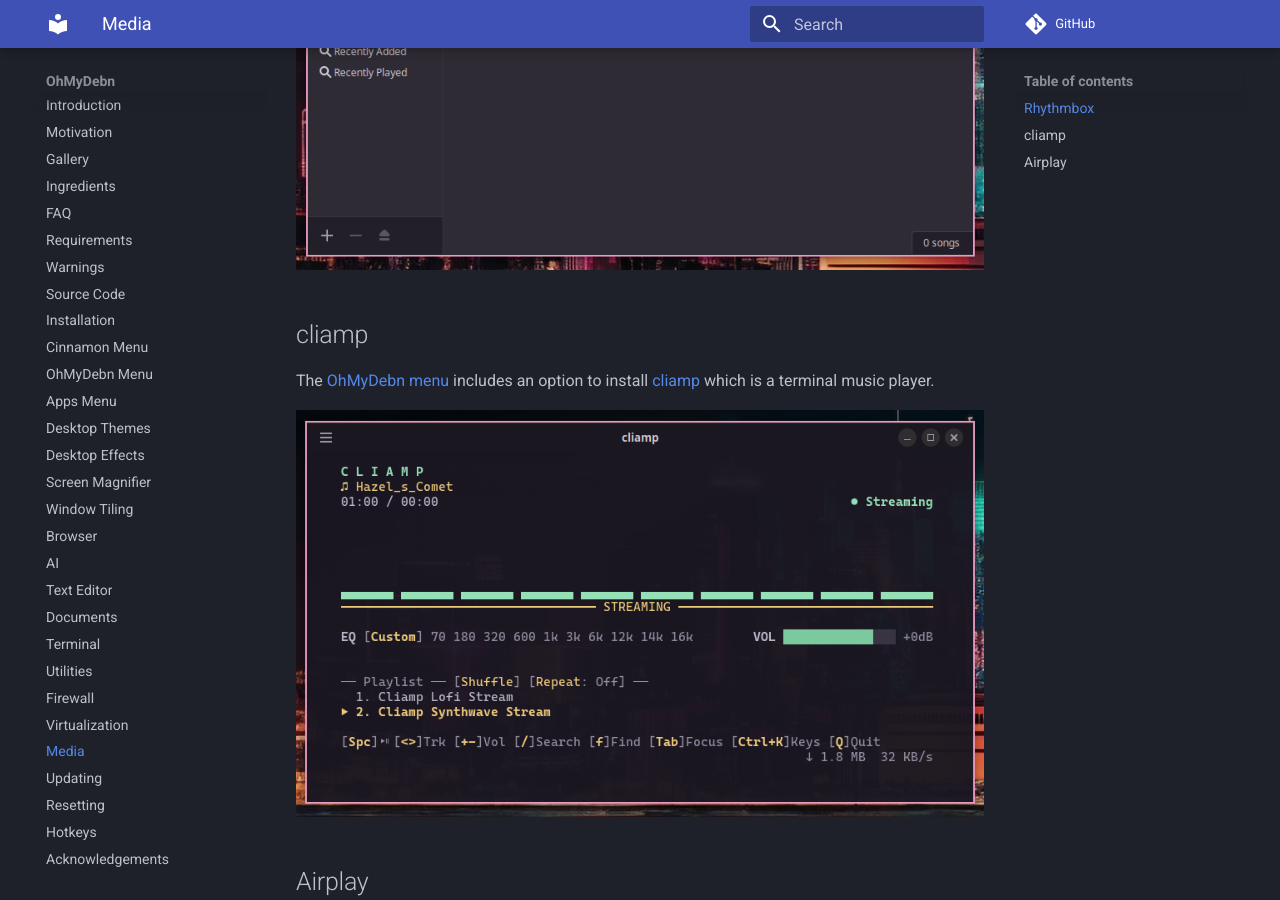
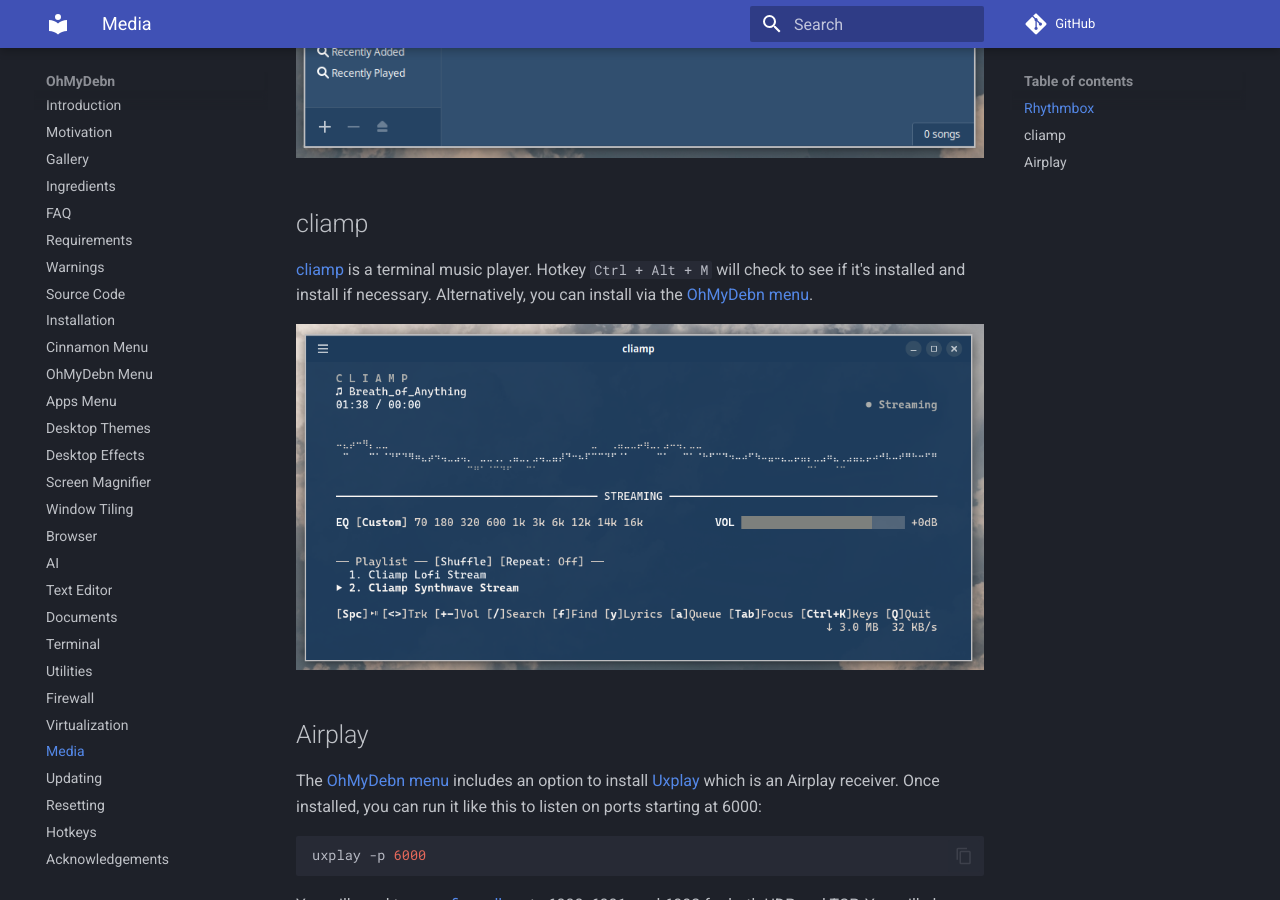
Before and after one commit to dougburks/ohmydebn-docs, an MkDocs documentation site: the page built from docs/media.md, in a window 1280 px wide and 900 px high, scrolled down 532 px. Built offline with MkDocs 1.6.1 and Material for MkDocs 9.7.7, drawn with Linux system fonts in a browser that asks for light colours; comment, search, counter and statistics services are not loaded.

Commit message:
update cliamp

```diff
--- a/docs/media.md
+++ b/docs/media.md
@@ -6,7 +6,8 @@
 
 ## cliamp
 
-The [OhMyDebn menu](ohmydebn-menu.md) includes an option to install [cliamp](https://github.com/bjarneo/cliamp) which is a terminal music player.
+
+[cliamp](https://github.com/bjarneo/cliamp) is a terminal music player. Hotkey `Ctrl + Alt + M` will check to see if it's installed and install if necessary. Alternatively, you can install via the [OhMyDebn menu](ohmydebn-menu.md).
 
 ![OhMyDebn cliamp](https://raw.githubusercontent.com/dougburks/ohmydebn-docs/refs/heads/main/images/ohmydebn-cliamp.png)
 
```
Also changed, not shown: docs/hotkeys.md (+1 -0 lines), images/ohmydebn-cliamp.png, images/ohmydebn-rhythmbox.png.
